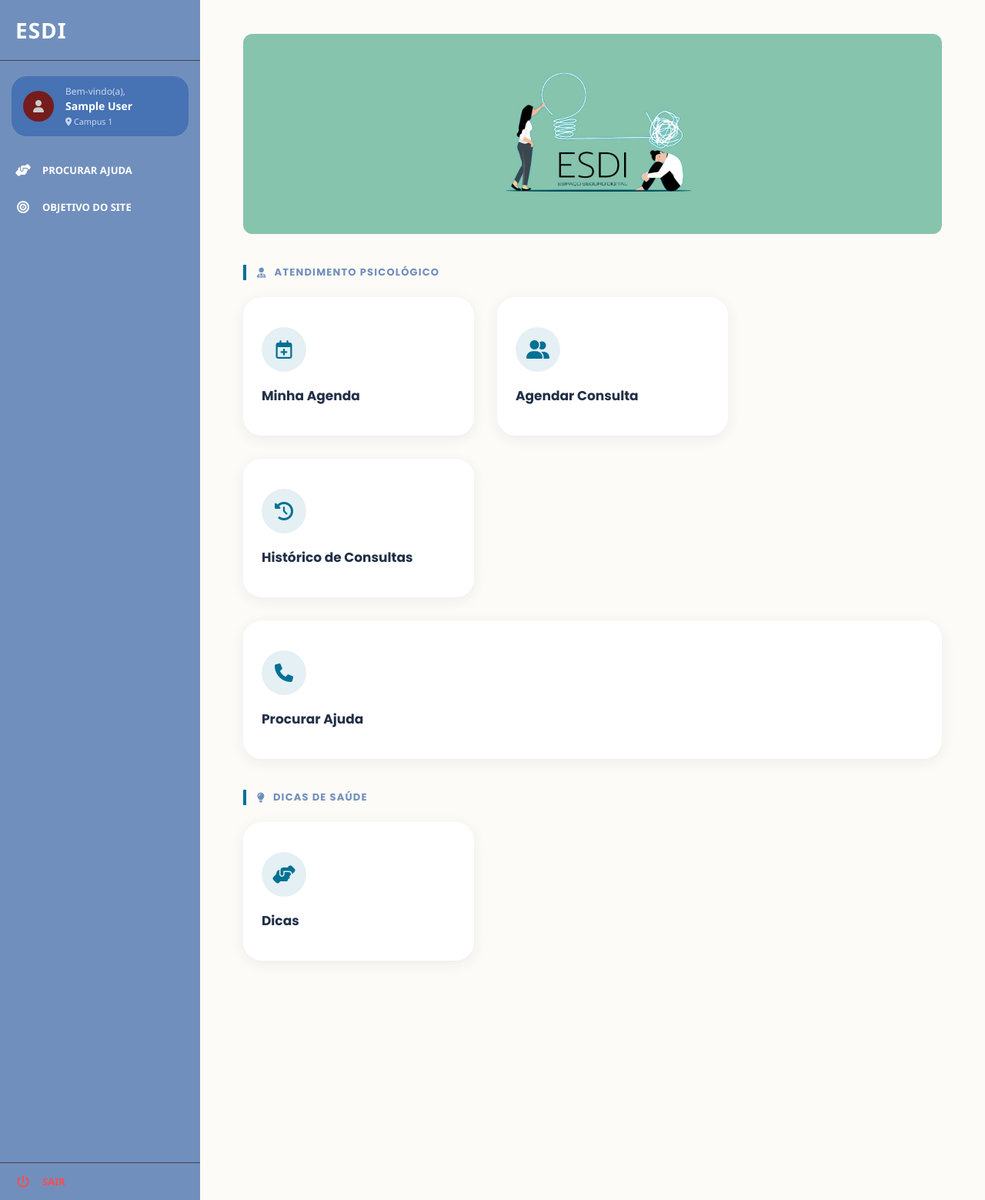
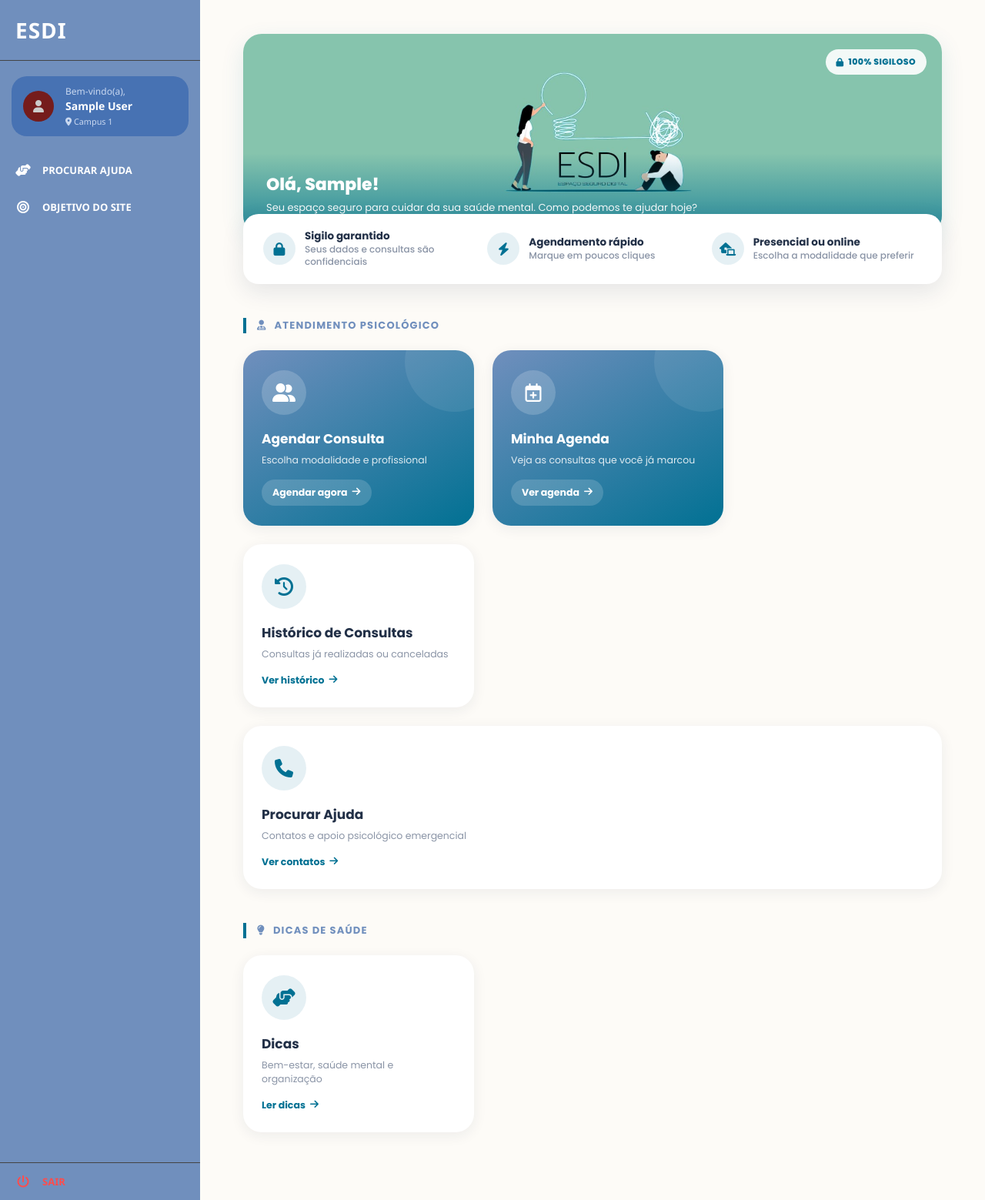
Before and after one commit to myndlynx/Espa-o-Seguro-Digital, a Flask app: template templates/aluno.html in a window 1280 px wide. Shown: the whole page at 77% size. Run offline with Flask 3, Linux system fonts and the light colour scheme; the template is opened without the code that fills it, so the values that code supplies are empty; the visitor is signed in with stand-in values (Sample User, id 1).

Commit message:
Update aluno.html

```diff
--- a/templates/aluno.html
+++ b/templates/aluno.html
@@ -40,56 +40,78 @@
 
     <main class="conteudo-principal">
 
-        <div style="width: 100%; margin-bottom: 40px;">
+        <div class="hero-banner">
             <img
                 src="/static/imagens/Imagem_tela.jpeg"
                 alt="ESDI - Espaço Seguro Digital"
-                style="
-                    width: 100%;
-                    max-height: 260px;
-                    object-fit: cover;
-                    border-radius: 12px;
-                    display: block;
-                "
             >
+            <span class="hero-selo"><i class="fa-solid fa-lock"></i> 100% sigiloso</span>
+            <div class="hero-texto">
+                <h1>Olá, {{ session['nome'].split(' ')[0] }}!</h1>
+                <p>Seu espaço seguro para cuidar da sua saúde mental. Como podemos te ajudar hoje?</p>
+            </div>
+        </div>
+
+        <div class="info-rapida">
+            <div class="info-item">
+                <div class="info-icone"><i class="fa-solid fa-lock"></i></div>
+                <div class="info-texto"><strong>Sigilo garantido</strong>Seus dados e consultas são confidenciais</div>
+            </div>
+            <div class="info-item">
+                <div class="info-icone"><i class="fa-solid fa-bolt"></i></div>
+                <div class="info-texto"><strong>Agendamento rápido</strong>Marque em poucos cliques</div>
+            </div>
+            <div class="info-item">
+                <div class="info-icone"><i class="fa-solid fa-house-laptop"></i></div>
+                <div class="info-texto"><strong>Presencial ou online</strong>Escolha a modalidade que preferir</div>
+            </div>
         </div>
 
         <div class="secao-titulo">
             <i class="fa-solid fa-user-doctor"></i> ATENDIMENTO PSICOLÓGICO
         </div>
 
-        <div style="display: flex; gap: 30px; flex-wrap: wrap;">
+        <div class="grade-cards">
 
-            <a href="{{ url_for('auth.agenda') }}" class="card-suap">
+            <a href="{{ url_for('aluno.consultas') }}" class="card-suap card-destaque">
+                <i class="fa-solid fa-user-group card-icon"></i>
+                <span class="card-title">Agendar Consulta</span>
+                <span class="card-desc">Escolha modalidade e profissional</span>
+                <span class="card-saiba-mais">Agendar agora <i class="fa-solid fa-arrow-right"></i></span>
+            </a>
+
+            <a href="{{ url_for('auth.agenda') }}" class="card-suap card-destaque">
                 <i class="fa-regular fa-calendar-plus card-icon"></i>
                 <span class="card-title">Minha Agenda</span>
-            </a>
-
-
-            <a href="{{ url_for('aluno.consultas') }}" class="card-suap">
-                <i class="fa-solid fa-user-group card-icon"></i>
-                <span class="card-title">Agendar Consulta</span>
+                <span class="card-desc">Veja as consultas que você já marcou</span>
+                <span class="card-saiba-mais">Ver agenda <i class="fa-solid fa-arrow-right"></i></span>
             </a>
 
             <a href="{{ url_for('aluno.historico') }}" class="card-suap">
                 <i class="fa-solid fa-clock-rotate-left card-icon"></i>
                 <span class="card-title">Histórico de Consultas</span>
+                <span class="card-desc">Consultas já realizadas ou canceladas</span>
+                <span class="card-saiba-mais">Ver histórico <i class="fa-solid fa-arrow-right"></i></span>
             </a>
 
             <a href="{{ url_for('ajuda') }}" class="card-suap" style="width:100%;">
                 <i class="fa-solid fa-phone card-icon"></i>
                 <span class="card-title">Procurar Ajuda</span>
+                <span class="card-desc">Contatos e apoio psicológico emergencial</span>
+                <span class="card-saiba-mais">Ver contatos <i class="fa-solid fa-arrow-right"></i></span>
             </a>
         </div>
 
-        <div class="secao-titulo" style="margin-top: 40px;">
+        <div class="secao-titulo">
             <i class="fa-solid fa-lightbulb"></i> DICAS DE SAÚDE
         </div>
 
-        <div style="display: flex; gap: 30px; flex-wrap: wrap;">
+        <div class="grade-cards">
             <a href="{{ url_for('dicas') }}" class="card-suap">
                 <i class="fa-solid fa-handshake-angle card-icon"></i>
                 <span class="card-title">Dicas</span>
+                <span class="card-desc">Bem-estar, saúde mental e organização</span>
+                <span class="card-saiba-mais">Ler dicas <i class="fa-solid fa-arrow-right"></i></span>
             </a>
 
         </div>
```
